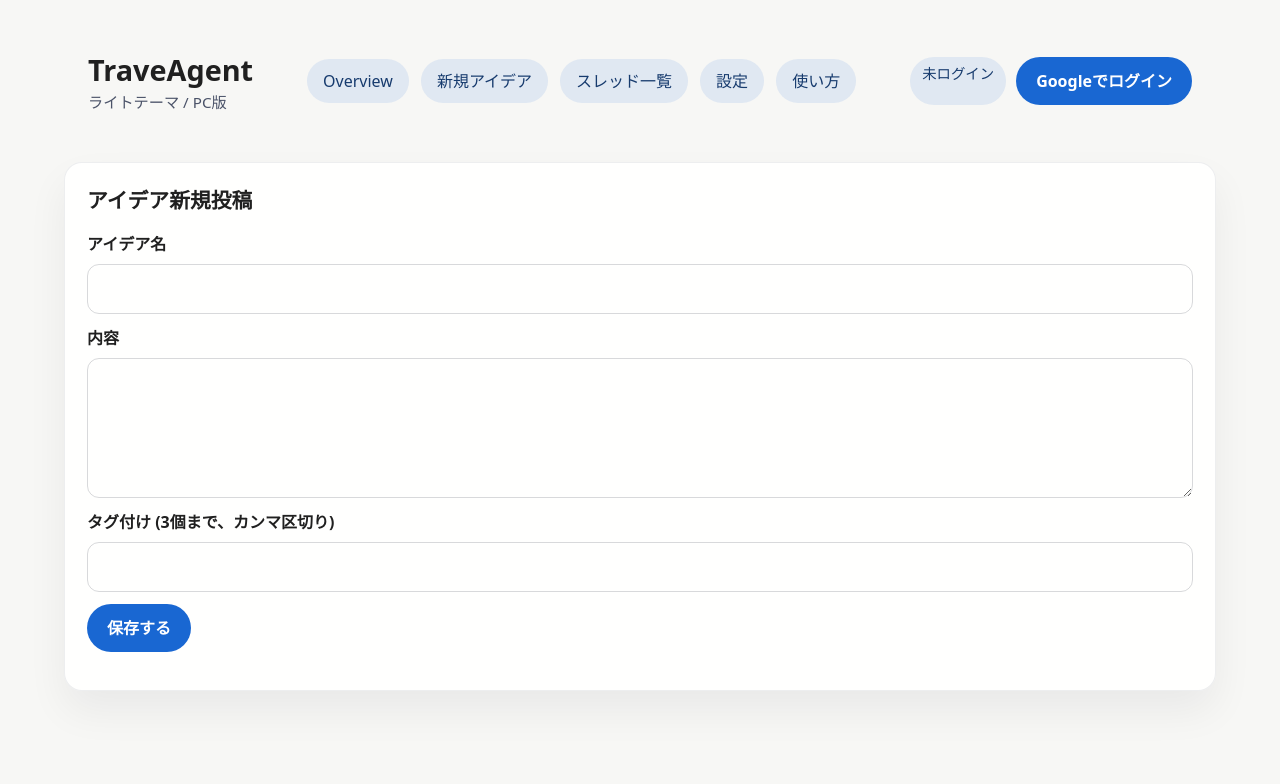
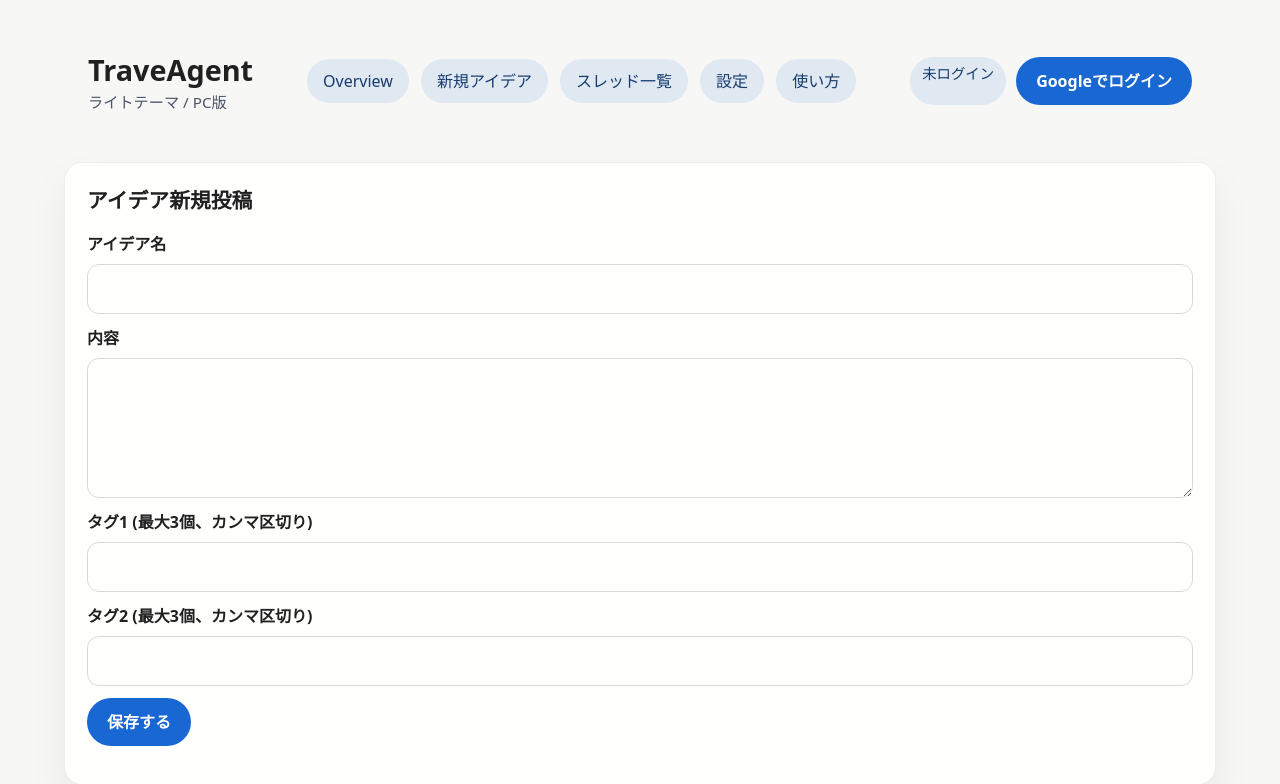
Before and after one commit to kokuden72-dot/travebeta, a Next.js app: page /idea/new in a window 1280 px wide. Shown: the top 784 px of the page. Built offline with nearby package versions, Linux system fonts and the light colour scheme; no server answers.

Commit message:
Update page.tsx

```diff
--- a/app/idea/new/page.tsx
+++ b/app/idea/new/page.tsx
@@ -7,12 +7,20 @@ import Header from '../../../components/Header';
 import { UserContext } from '../../../components/UserProvider';
 import { addIdea } from '../../../lib/store';
 
+const parseTags = (text: string) =>
+  text
+    .split(',')
+    .map((tag) => tag.trim())
+    .filter(Boolean)
+    .slice(0, 3);
+
 export default function NewIdeaPage() {
   const { user } = useContext(UserContext);
   const router = useRouter();
   const [posName, setPosName] = useState('');
   const [mainTxt, setMainTxt] = useState('');
-  const [tagsText, setTagsText] = useState('');
+  const [tagsText1, setTagsText1] = useState('');
+  const [tagsText2, setTagsText2] = useState('');
   const [error, setError] = useState('');
 
   const submit = async (event: React.FormEvent<HTMLFormElement>) => {
@@ -26,11 +34,7 @@ export default function NewIdeaPage() {
       return;
     }
 
-    const tags = tagsText
-      .split(',')
-      .map((tag) => tag.trim())
-      .filter(Boolean)
-      .slice(0, 3);
+    const tags = [...parseTags(tagsText1), ...parseTags(tagsText2)].slice(0, 6);
 
     const idea = await addIdea({
       userId: user.id,
@@ -60,8 +64,12 @@ export default function NewIdeaPage() {
             <textarea value={mainTxt} onChange={(event) => setMainTxt(event.target.value)} />
           </label>
           <label>
-            タグ付け (3個まで、カンマ区切り)
-            <input value={tagsText} onChange={(event) => setTagsText(event.target.value)} />
+            タグ1 (最大3個、カンマ区切り)
+            <input value={tagsText1} onChange={(event) => setTagsText1(event.target.value)} />
+          </label>
+          <label>
+            タグ2 (最大3個、カンマ区切り)
+            <input value={tagsText2} onChange={(event) => setTagsText2(event.target.value)} />
           </label>
           {error && <div className="small-text" style={{ color: '#c33' }}>{error}</div>}
           <div className="action-row">
```
